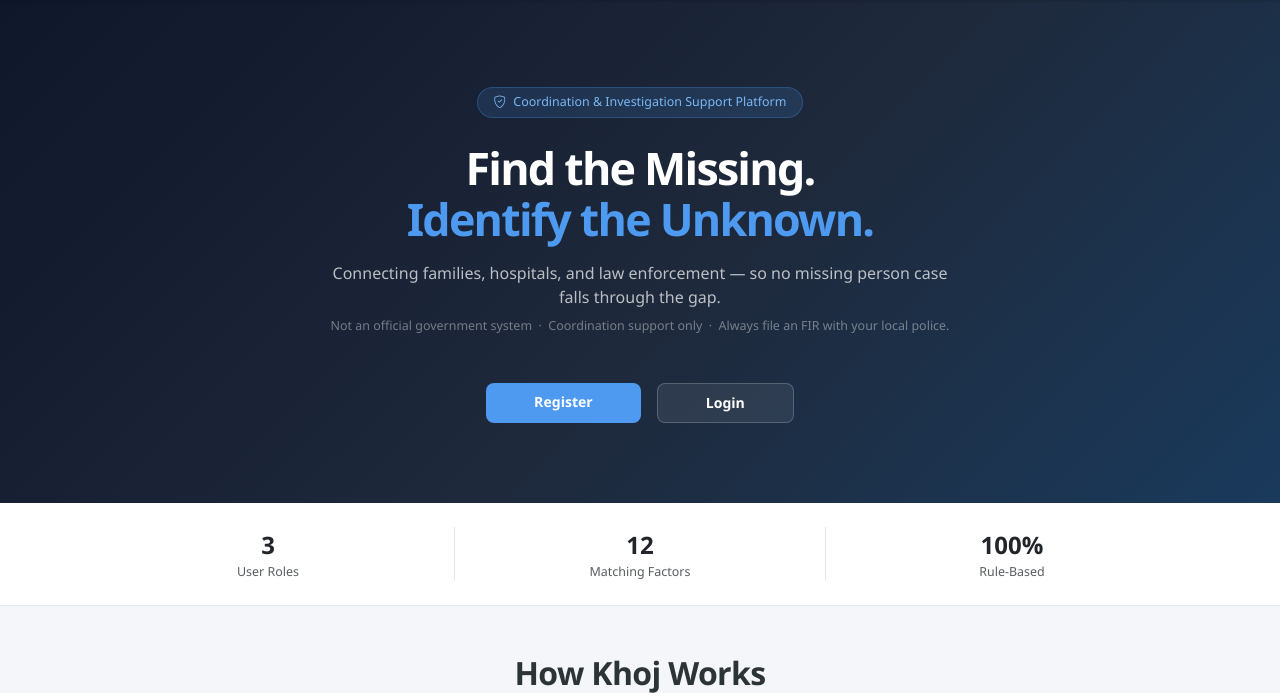
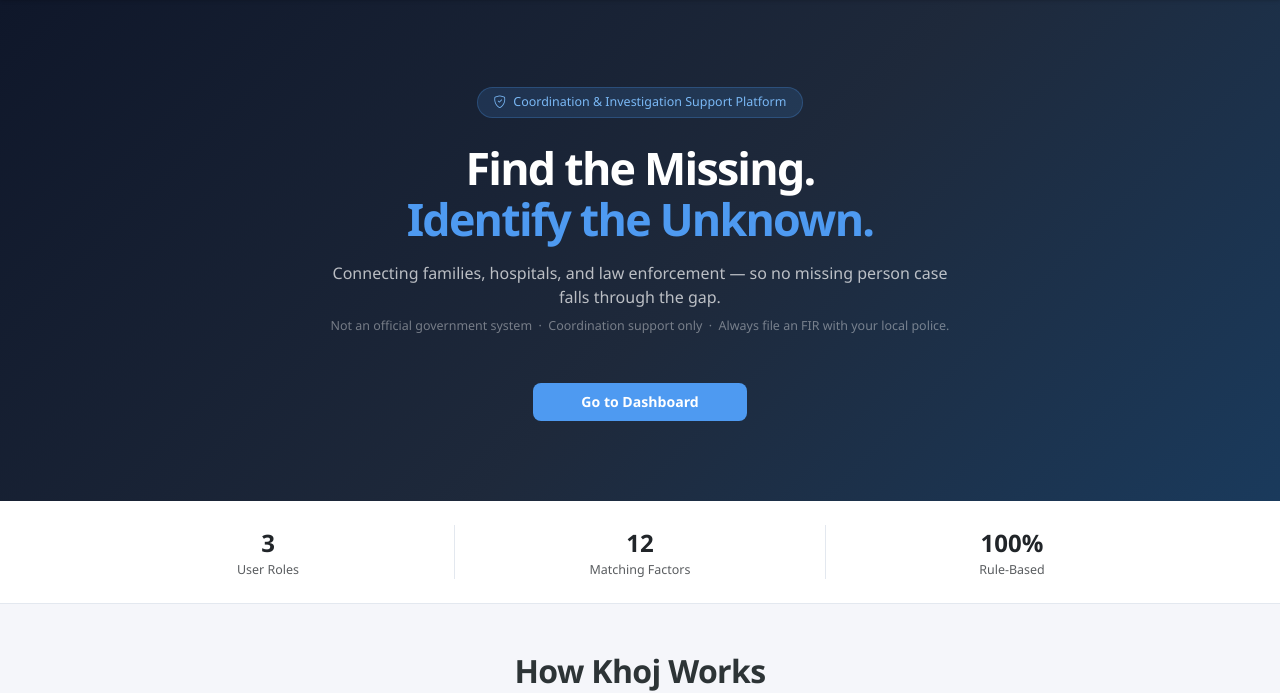
Before and after one commit to RanitMondal-2005/KHOJ, a Django app: page / in a window 1280 px wide. Shown: the part 59-752 px from the top of the page. Run offline with Django 5.2, Linux system fonts and the light colour scheme; the visitor is signed in with stand-in values (Sample User, id 1).

Commit message:
Hide register/login buttons on home page hero when user is already logged in

```diff
--- a/templates/accounts/home.html
+++ b/templates/accounts/home.html
@@ -35,6 +35,15 @@
                 </p>
 
                 <div class="d-flex justify-content-center gap-3 flex-wrap">
+                    {% if user.is_authenticated %}
+                        <!-- already logged in - take them to their dashboard -->
+                        <a href="{% url 'dashboard' %}"
+                        class="btn btn-primary btn-lg px-5 fw-semibold"
+                        style="background:#4e9af1; border:none; border-radius:8px;">
+                            Go to Dashboard
+                        </a>
+                    {% else %}
+                        <!-- not logged in - show register and login -->
                         <a href="{% url 'register_choice' %}"
                         class="btn btn-primary btn-lg px-5 fw-semibold"
                         style="background:#4e9af1; border:none; border-radius:8px;">
@@ -45,6 +54,7 @@
                         style="background:rgba(255,255,255,0.08); color:#fff; border:1px solid rgba(255,255,255,0.2); border-radius:8px;">
                             Login
                         </a>
+                    {% endif %}
                 </div>
 
             </div>
```
Lines whose indentation alone changed are shown as unchanged.
